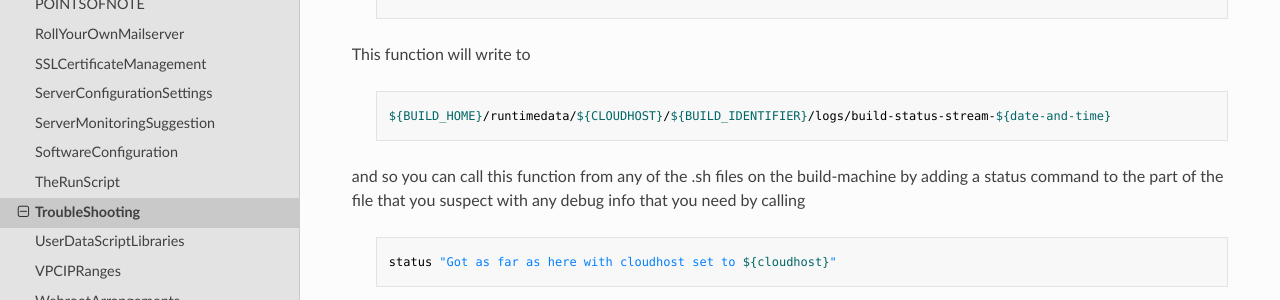
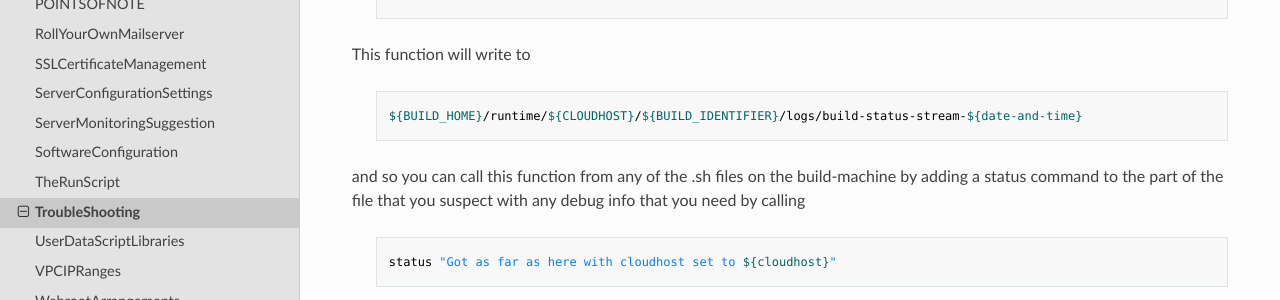
Before and after one commit to wintersys-dev/adt-documentation, an MkDocs documentation site: the page built from docs/Agile Deployment Toolkit/Deployment/TroubleShooting.md, in a window 1280 px wide. Shown: the part 322-622 px from the top of the page. Built offline with MkDocs 1.6.1, drawn with Linux system fonts in a browser that asks for light colours; nearby versions of some CDN libraries.

Commit message:
Update TroubleShooting.md

```diff
--- a/docs/Agile Deployment Toolkit/Deployment/TroubleShooting.md
+++ b/docs/Agile Deployment Toolkit/Deployment/TroubleShooting.md
@@ -10,7 +10,7 @@ If a build doesn't complete or is "frozen" and you aren't sure why every .sh fil
 
 This function will write to
 
->     ${BUILD_HOME}/runtimedata/${CLOUDHOST}/${BUILD_IDENTIFIER}/logs/build-status-stream-${date-and-time}
+>     ${BUILD_HOME}/runtime/${CLOUDHOST}/${BUILD_IDENTIFIER}/logs/build-status-stream-${date-and-time}
 
 and so you can call this function from any of the .sh files on the build-machine by adding a status command to the part of the file that you suspect with any debug info that you need by calling
 
```
